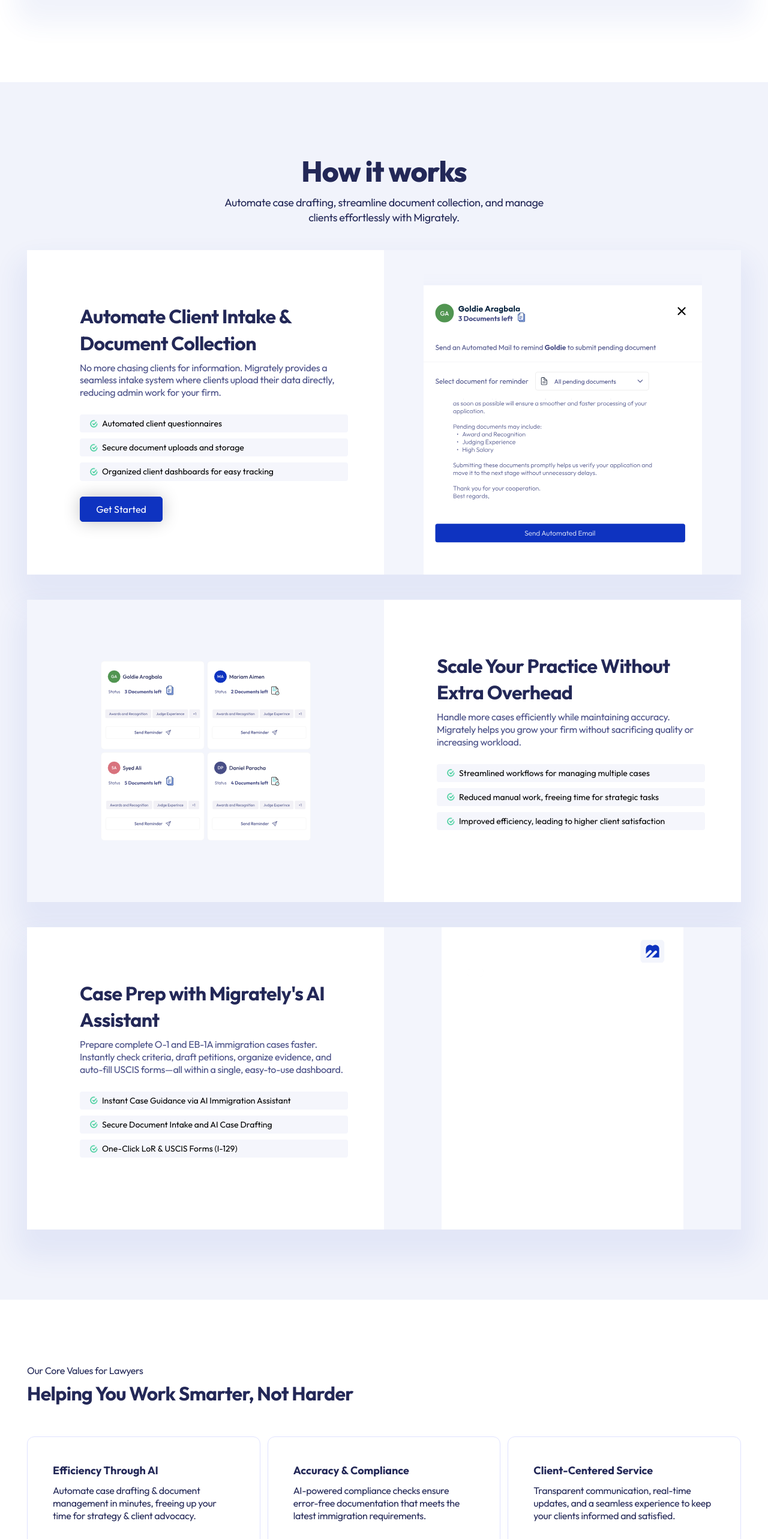
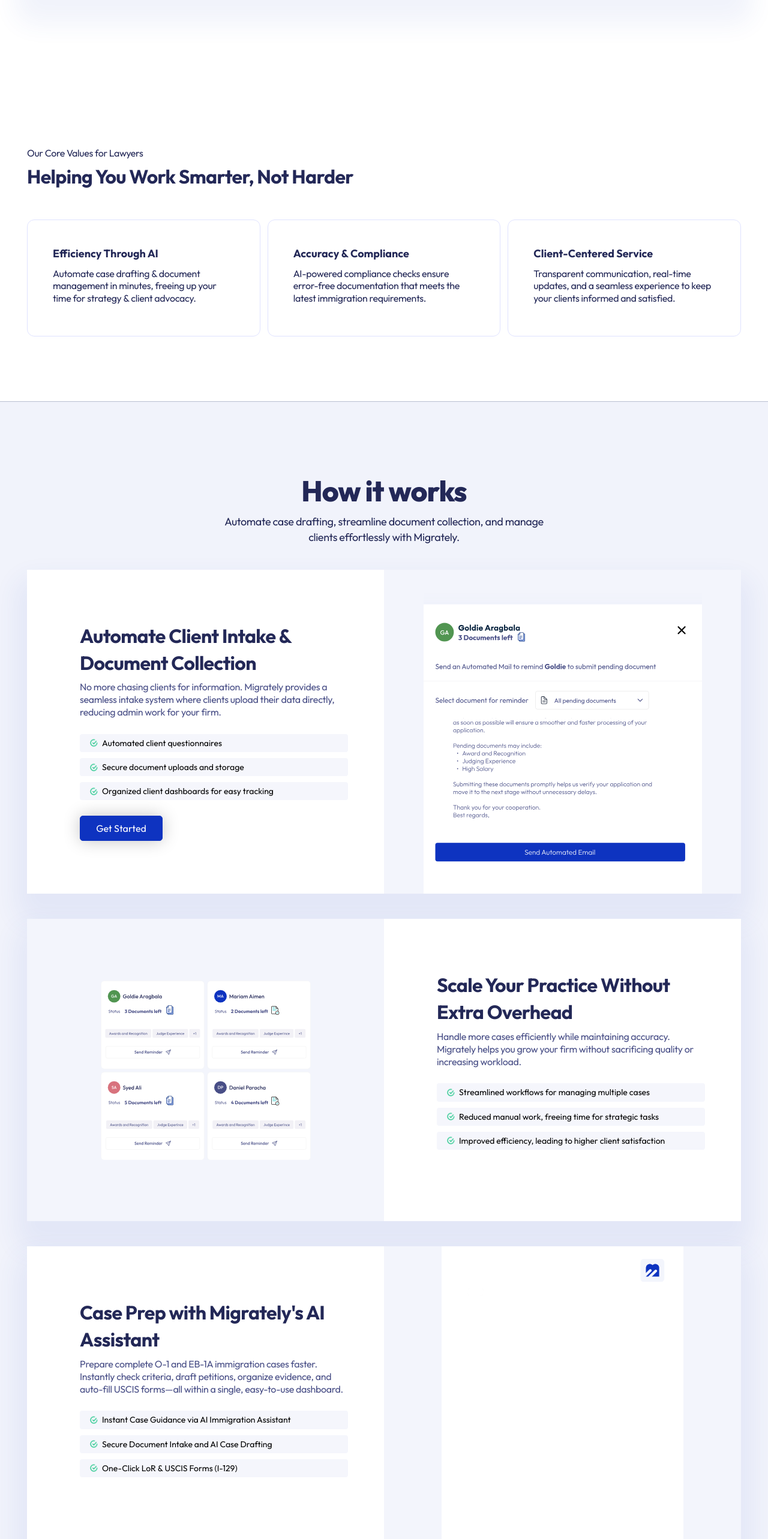
Before and after one commit to farrukh850/migrately, a React (Vite) app: page / in a window 1280 px wide. Shown: the part 2280-4846 px from the top of the page at 60% size. Built offline with nearby package versions, Linux system fonts and the light colour scheme.

Commit message:
Landing page done

```diff
--- a/src/pages/Home/Home.jsx
+++ b/src/pages/Home/Home.jsx
@@ -9,8 +9,8 @@ const Home = () => {
     <div className="">
      <Banner />
      <Aipowered />
+     <WorkSmarter />
      <HowItWorks />
-     <WorkSmarter />
      <CTA />
     </div>
   );
```
